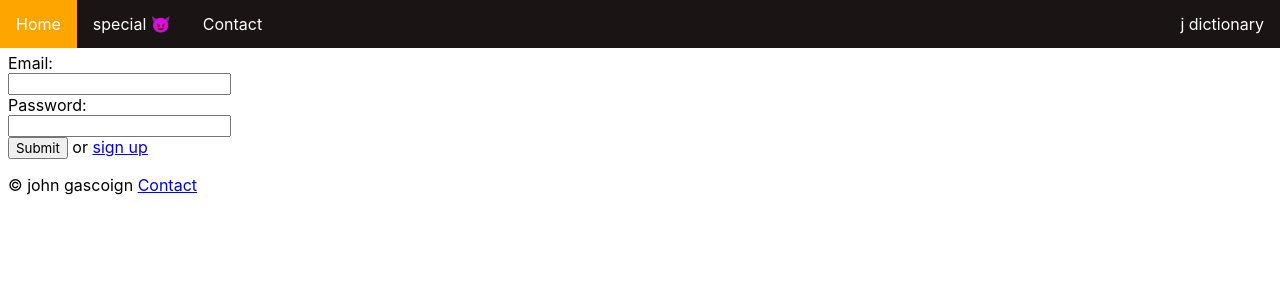
After one commit to johngascoigne/dictionary, a Flask app: page /login in a window 1280 px wide. The commit adds this page. Shown: the top 300 px of the page. Run offline with Flask 2, Linux system fonts and the light colour scheme; some web fonts are replaced.

Commit message:
Sign up and log in

```diff
--- a/app.py
+++ b/app.py
@@ -1,27 +1,104 @@
-from flask import Flask, render_template, request, session, redirect
 import sqlite3
 from sqlite3 import Error
+
+from flask import Flask, render_template, request, redirect, session
 
 DB_NAME = "dictionary.db"
 
 app = Flask(__name__)
+app.secret_key = "banana"
+
+
 
 def create_connection(db_file):
     try:
         connection = sqlite3.connect(db_file)
-        connection.execute('pragma foreign_keys=ON')
         return connection
     except Error as e:
         print(e)
 
     return None
 
+
 @app.route('/')
-def render_home():
+def render_homepage():
     return render_template('home.html')
 
 @app.route('/contact')
-def render_contact():
+def render_contact_page():
     return render_template('contact.html')
 
+
+@app.route('/login', methods=['GET', 'POST'])
+def render_login_page():
+    if is_logged_in():
+        return redirect('/')
+
+    if request.method == "POST":
+        email = request.form['email'].strip().lower()
+        password = request.form['password'].strip()
+
+        query = """SELECT id, fname, password FROM user WHERE email = ?"""
+        con = create_connection(DB_NAME)
+        cur = con.cursor()
+        cur.execute(query, (email,))
+        user_data = cur.fetchall()
+        con.close()
+
+        try:
+            userid = user_data[0][0]
+            firstname = user_data[0][1]
+            db_password = user_data[0][2]
+        except IndexError:
+            return redirect('/login?error=Email+or+password+incorrect')
+
+        if db_password != password:
+            return redirect('/login?error=Email+or+password+incorrect')
+
+        session['email'] = email
+        session['userid'] = userid
+        session['firstname'] = firstname
+        print(session)
+        return redirect('/')
+    return render_template('login.html', logged_in=is_logged_in())
+
+@app.route('/signup', methods=['GET', 'POST'])
+def render_signup_page():
+    if request.method == "POST":
+        print(request.form)
+        fname = request.form.get('fname').strip().title()
+        lname = request.form.get('lname').strip().title()
+        email = request.form.get('email').strip().lower()
+        password = request.form.get('password').strip()
+        password2 = request.form.get('password2').strip()
+
+        if password != password2:
+            return redirect('/signup?error=Passwords+dont+match')
+
+        if len(password) < 8:
+            return redirect('/signup?error=Password+must+be+at+least+8+characters')
+
+        con = create_connection(DB_NAME)
+
+        query = "INSERT INTO user(id, fname, lname, email, password) VALUES(NULL,?,?,?,?)"
+
+        cur = con.cursor()
+        try:
+            cur.execute(query, (fname, lname, email, password))
+        except sqlite3.IntegrityError:
+            return  redirect('/signup?error=Email+is+already+taken')
+        con.commit()
+        con.close()
+        return redirect('/login')
+
+    return render_template('signup.html')
+
+def is_logged_in():
+    if session.get("email") is None:
+        print("Not logged in")
+        return False
+    else:
+        print("Logged in")
+        return True
+
 app.run(host='0.0.0.0', debug=True)
--- a/static/styles.css
+++ b/static/styles.css
@@ -35,3 +35,12 @@ li a {
 li a:hover {
   background-color: orange;
 }
+
+.title {
+  float: right;
+  display: block;
+  color: white;
+  text-align: center;
+  padding: 14px 16px;
+  text-decoration: none;
+}
--- a/templates/base.html
+++ b/templates/base.html
@@ -18,8 +18,9 @@
        <nav>
          <ul>
             <li><a href="\">Home</a></li>
-            <li><a href="#news">special 😈</a></li>
+            <li><a href="/login">special 😈</a></li>
             <li><a href="/contact">Contact</a></li>
+            <div class="title">j dictionary</div>
           </ul>
       </nav>
 
--- /dev/null
+++ b/templates/login.html
@@ -0,0 +1,20 @@
+{% extends "base.html" %}
+
+{% block pageheading %}Log In{% endblock %}
+
+{% block main %}
+<form class="myform" method="POST">
+    <div class="form-group">
+        <div class="form-label">Email:</div>
+        <div class="form-element"><input id="email" name="email" type="email" required></div>
+    </div>
+
+    <div class="form-group">
+        <div class="form-label">Password:</div>
+        <div class="form-element"><input id="password" name="password" type="password" required></div>
+    </div>
+
+    <div class="button-group"><input type="submit" value="Submit"> or <a href="/signup">sign up</a>
+    </div>
+</form>
+{% endblock %}
```
Also changed, not shown: templates/signup.html (added, +34 -0 lines), dictionary.db, identifier.sqlite (added), smile.db (added).
